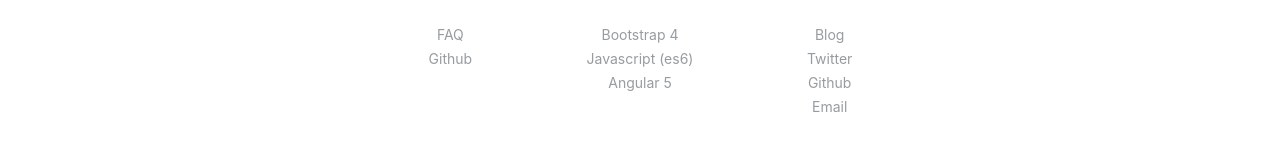
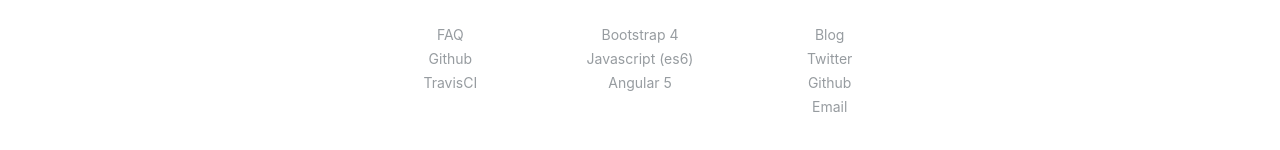
Before and after one commit to baileycarpenter/PersonalSite, an Angular app: page /home in a window 1280 px wide. Shown: the part 2601-2751 px from the top of the page. Built offline with nearby package versions, Linux system fonts and the light colour scheme.

Commit message:
add travisci and blog to header/footer

```diff
--- a/src/app/footer/footer.component.html
+++ b/src/app/footer/footer.component.html
@@ -36,6 +36,7 @@
               <ul>
                 <li class="footer-item"><a class="footer-link text-small" (click)="scrollToTop()" [routerLink]="['/faq']">FAQ</a></li>
                 <li class="footer-item"><a class="footer-link text-small" href="https://github.com/keilcarpenter" target="_blank">Github</a></li>
+                <li class="footer-item"><a class="footer-link text-small" href="https://travis-ci.org/KeilCarpenter" target="_blank">TravisCI</a></li>
               </ul>
             </div>
             <div class="col-sm-3 col-md-2">
```
